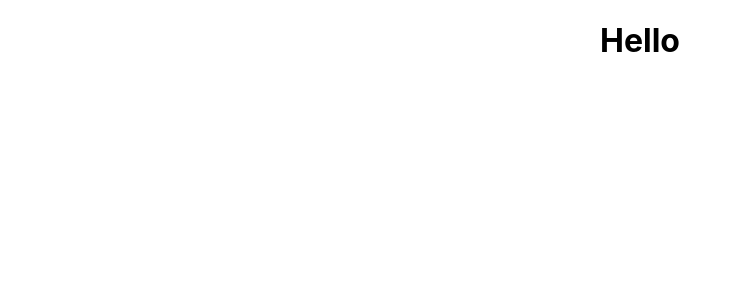
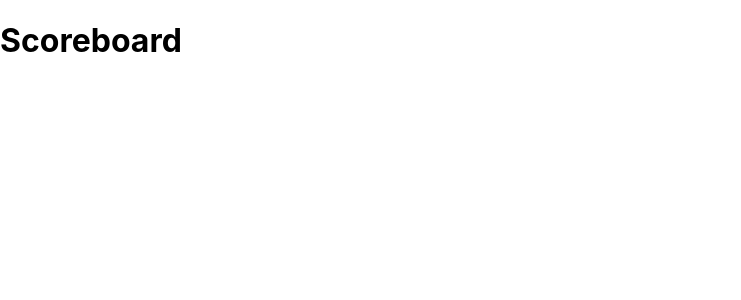
Before and after one commit to Marshnme/where-is-waldo, a React (Create React App) app: page /score in a window 1280 px wide. Shown: the top 300 px of the page, without its empty margins (0-741 px from the left). Built offline with nearby package versions, Linux system fonts and the light colour scheme.

Commit message:
added basic starting routes and starting components

```diff
--- a/package.json
+++ b/package.json
@@ -8,6 +8,7 @@
     "@testing-library/user-event": "^13.5.0",
     "react": "^18.2.0",
     "react-dom": "^18.2.0",
+    "react-router-dom": "^6.4.4",
     "react-scripts": "5.0.1",
     "web-vitals": "^2.1.4"
   },
--- a/src/App.js
+++ b/src/App.js
@@ -1,10 +1,16 @@
 import './App.css';
+import { Route, Routes } from 'react-router-dom';
+import Home from './components/Home';
+import Game from './components/Game';
+import Scoreboard from './components/Scoreboard';
 
 function App() {
 	return (
-		<div className="App">
-			<h1>Hello</h1>
-		</div>
+		<Routes>
+			<Route path="/" element={<Home />}></Route>
+			<Route path="/game" element={<Game />}></Route>
+			<Route path="/score" element={<Scoreboard />}></Route>
+		</Routes>
 	);
 }
 
--- /dev/null
+++ b/src/components/Game.jsx
@@ -0,0 +1,8 @@
+
+const Game = () => {
+    return (
+        <h1>game</h1>
+    )
+}
+
+export default Game
--- /dev/null
+++ b/src/components/Home.jsx
@@ -0,0 +1,9 @@
+
+
+const Home = () => {
+    return (
+        <h1>Home</h1>
+    )
+}
+
+export default Home
--- /dev/null
+++ b/src/components/Scoreboard.jsx
@@ -0,0 +1,8 @@
+
+const Scoreboard = () => {
+    return (
+        <h1>Scoreboard</h1>
+    )
+}
+
+export default Scoreboard
--- a/src/index.js
+++ b/src/index.js
@@ -3,12 +3,15 @@ import ReactDOM from 'react-dom/client';
 import './index.css';
 import App from './App';
 import reportWebVitals from './reportWebVitals';
+import { BrowserRouter } from 'react-router-dom';
 
 const root = ReactDOM.createRoot(document.getElementById('root'));
 root.render(
-  <React.StrictMode>
-    <App />
-  </React.StrictMode>
+	<React.StrictMode>
+		<BrowserRouter>
+			<App />
+		</BrowserRouter>
+	</React.StrictMode>
 );
 
 // If you want to start measuring performance in your app, pass a function
```
Also changed, not shown: 1 other file (tests, documents, lock files or other folders).
